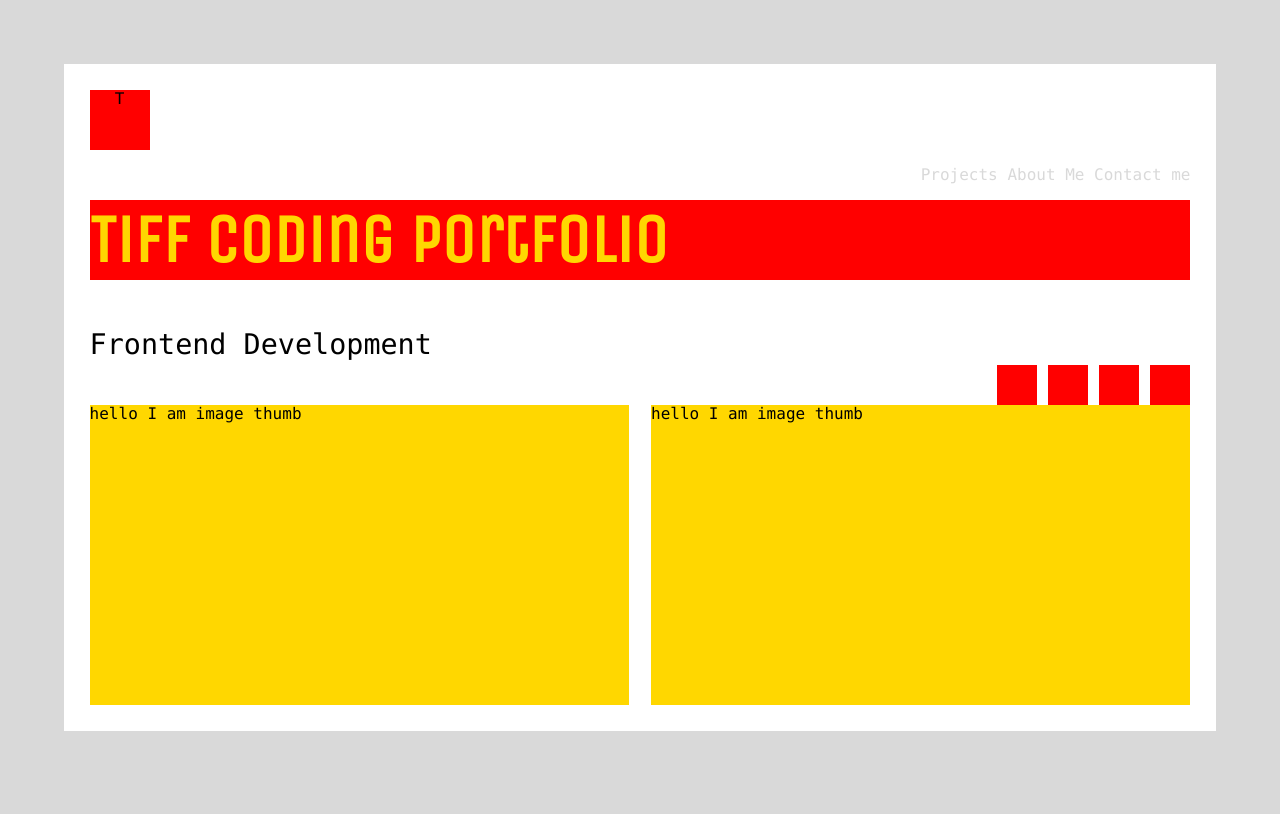
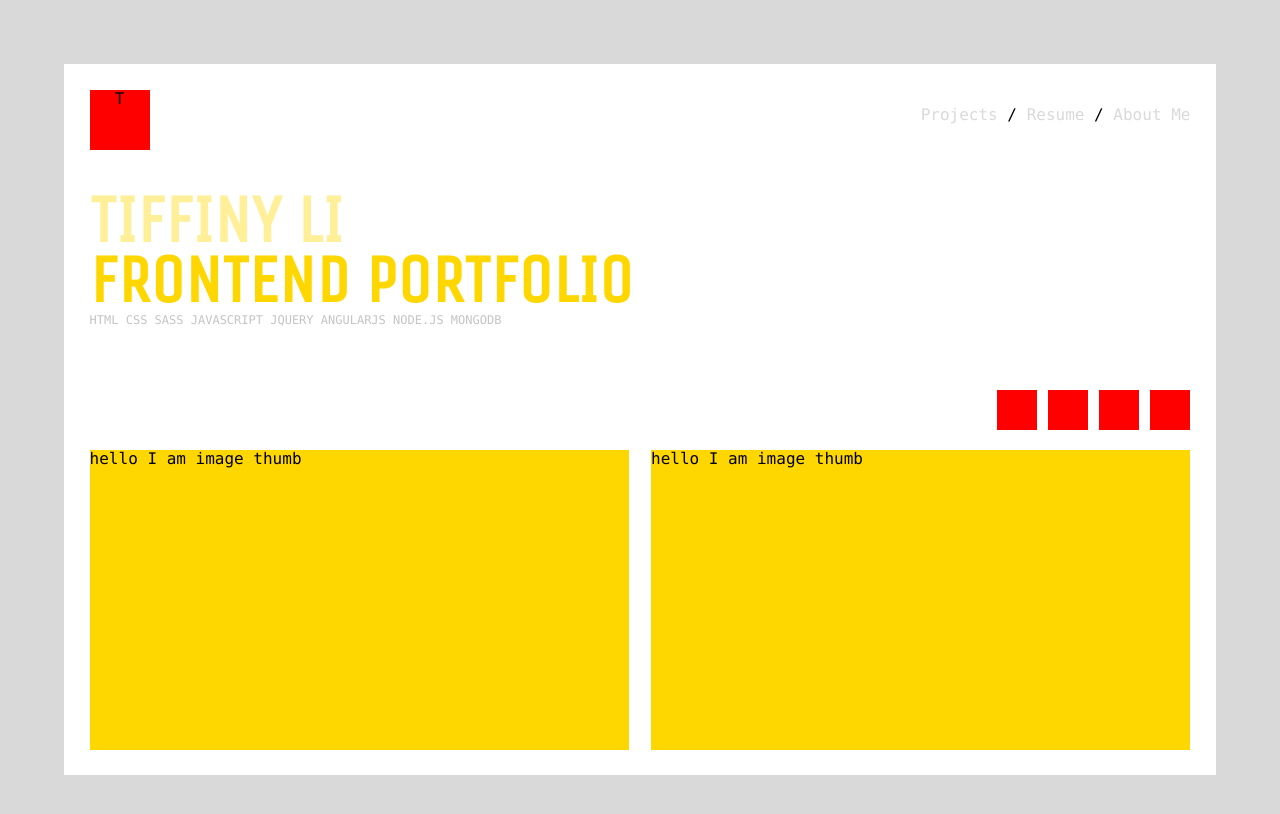
Before and after one commit to paperboatz/portfolio, a plain HTML site: page index.html in a window 1280 px wide. Drawn offline with nearby package versions, Linux system fonts and the light colour scheme.

Commit message:
layout front page

```diff
--- a/assets/sass/abstracts/_variables.scss
+++ b/assets/sass/abstracts/_variables.scss
@@ -29,7 +29,7 @@ $palettes: (
   ),
   yellow: (
     x-light  : lighten($yellow, 40%),
-    light    : lighten($yellow, 10%),
+    light    : lighten($yellow, 30%),
     base     : $yellow,
     dark     : darken($yellow, 10%)
   )
--- a/assets/sass/base/_base.scss
+++ b/assets/sass/base/_base.scss
@@ -19,7 +19,7 @@ hr {
 }
 
 h1, h2, h3, h4 {
-	margin-top: 0;
+	margin: 0;
 }
 
 ul {
--- a/assets/sass/base/_typography.scss
+++ b/assets/sass/base/_typography.scss
@@ -11,8 +11,10 @@ h1, h2, h3 {
 }
 
 h1 {
-	@include type-setting(5);
+	font-size: type-scale(5);
+  line-height: line-height-scale(4);
 	color: palette(yellow);
+  text-transform: uppercase;
 }
 
 a {
@@ -33,6 +35,12 @@ a {
   }
 }
 
+.title__name{
+  color: palette(yellow, light);
+}
+
 .subtext {
-	@include type-setting(2);
+  @include type-setting(-1);
+  text-transform: uppercase;
+  color: palette(grey, x-dark);
 }
--- a/assets/sass/layout/_front.scss
+++ b/assets/sass/layout/_front.scss
@@ -5,7 +5,11 @@
 
   & h1 {
   	clear: both;
-  	background: red;
+  	margin-top: line-height-scale(3);
+  }
+
+  & .subtext {
+  	margin-bottom: line-height-scale(4);
   }
 }
 
@@ -15,6 +19,7 @@
   height: 60px;
   background-color: red;
   text-align: center;
+  display: inline-block;
 }
 
 .thumbcont {
@@ -35,13 +40,13 @@
 }
 
 .social {
-	height: 100%;
-	margin-bottom: line-height-scale(1);
+  height: 40px;
+  margin-bottom: line-height-scale(0);
 }
 
-.social__icons {
+.social__icon {
   width: 40px;
-  height: 40px;
+  height: 100%;
   background-color: red;
   display: inline-block;
   float: right;
--- a/assets/sass/layout/_navfooter.scss
+++ b/assets/sass/layout/_navfooter.scss
@@ -1,7 +1,5 @@
 nav {
-	// position: relative;
-	// right: 20px;
-	float: right;
+  float: right;
 }
 
 .nav-links > li {
--- a/index.html
+++ b/index.html
@@ -13,20 +13,20 @@
 
    <nav>
     <ul class="nav-links">
-	  <li> <a href=''>Projects</a></li>
-	  <li><a href=''>About Me</a></li>
-	  <li><a href=''>Contact me</a></li>
+	  <li> <a href=''>Projects</a> /</li>
+	  <li><a href='' target="_blank">Resume </a> / </li>
+	  <li><a href=''>About Me </a> </li>
 	</ul>
   </nav>
 
-  <h1 class='title'>Tiff Coding Portfolio</h1>
-  <p class='subtext'>Frontend Development</p>
+  <h1 class='title'> <span class='title__name'> Tiffiny Li </span> <br> Frontend Portfolio</h1>
+  <p class='subtext'>HTML CSS Sass Javascript jQuery AngularJS Node.js MongoDB</p>
 
   <div class='social'>
-    <div class='social__icons'></div>
-    <div class='social__icons'></div>
-    <div class='social__icons'></div>
-    <div class='social__icons'></div>
+    <div class='social__icon'></div>
+    <div class='social__icon'></div>
+    <div class='social__icon'></div>
+    <div class='social__icon'></div>
   </div>
 
   <div class='thumbcont'>
@@ -39,9 +39,8 @@
 	</div>
   </div>
 
-</div>
+</div> <!-- eo container -->
 
 	<script src="https://ajax.googleapis.com/ajax/libs/jquery/3.1.0/jquery.min.js"></script>
-<!-- 	<script type="text/javascript" src='jquerypractice.js'></script> -->
 </body>
 </html>
```
Also changed, not shown: assets/css/main.css, 1 other file.
